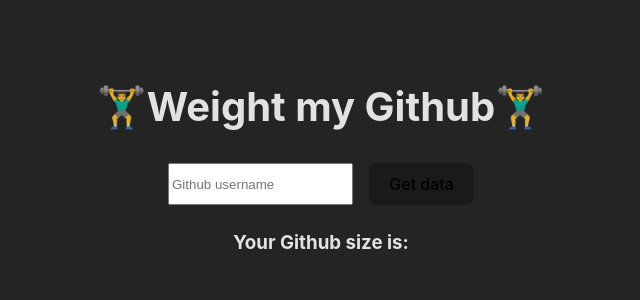
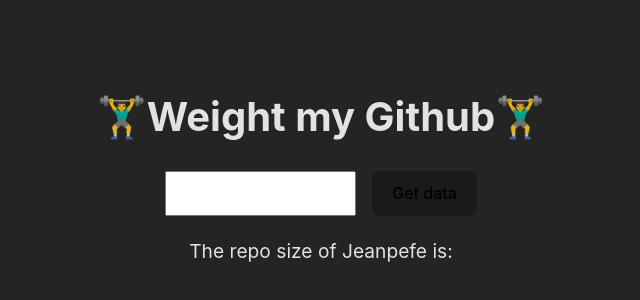
Before and after one commit to Jeanpefe/weight_my_github, a React (Vite) app in the folder weight_my_github/: page / in a window 1280 px wide. Shown: the part 236-536 px from the top of the page, without its empty margins (319-959 px from the left). Built offline with nearby package versions, Linux system fonts and the light colour scheme; no server answers.

Commit message:
feat: userName state, ok msg and transition when focus on input

```diff
--- a/weight_my_github/src/App.css
+++ b/weight_my_github/src/App.css
@@ -2,10 +2,44 @@
   display: flex;
   flex-flow: column;
   align-items: center;
+  gap: 1rem
 }
 
-.username-form {
+h1 {
+  margin-bottom: 0.5rem;
+}
+
+.userName-form {
   display: flex;
   flex-direction: row;
   gap: 1rem;
 }
+
+span {
+  font-size: 1.2rem;
+}
+
+.input-wrapper {
+  display: flex;
+  /* position: relative; */
+  align-items: center;
+}
+
+input {
+  height: 2.4rem;
+  padding-left: 0.5rem;
+}
+
+.placeholder {
+  position: absolute;
+  color: white;
+  padding: 0 4px;
+  transition: all 0.05s ease-in;
+}
+
+input:focus + .placeholder {
+
+  transform: translatey(-2rem);
+  font-size: 14px;
+  color: var(--focus-color);
+}
--- a/weight_my_github/src/App.jsx
+++ b/weight_my_github/src/App.jsx
@@ -3,7 +3,7 @@
 import { useEffect, useState } from "react"
 import "./App.css"
 function App() {
-  const {size, error, getRepoInfoAndSetState} = useRepoInfo()
+  const {size, userName, error, getRepoInfoAndSetState} = useRepoInfo()
 
   useEffect(() => {
     if (error) {
@@ -16,16 +16,23 @@
 
     <main className="mainInfo">
       <h1>🏋️‍♂️Weight my Github🏋️‍♂️</h1>
-      <form className="username-form" onSubmit={(event) => {
+      <form className="userName-form" onSubmit={(event) => {
         event.preventDefault()
         getRepoInfoAndSetState({userName : event.target[0].value})
       }}>
-        <input  placeholder="Github username"></input>
+        <div className="input-wrapper">
+          <input type="text" id='input' required></input>
+          <label
+            htmlFor='input'
+            className='placeholder'>
+            userName
+          </label>
+        </div>
         <button type="submit">Get data</button>
       </form>
       { error
         ? <span>{error}</span>
-        : <GithubSize size={size}/>
+        : <GithubSize userName={userName} size={size}/>
       }
     </main>
   )
--- a/weight_my_github/src/components/GithusSize.jsx
+++ b/weight_my_github/src/components/GithusSize.jsx
@@ -1,15 +1,15 @@
 import { formatSize } from "../logic/formatSize"
 
-export default function GithubSize({size}) {
+export default function GithubSize({userName, size}) {
     const {sizeReescalated, units} = formatSize({size})
     console.log(size)
     return (
-        <h3>Your Github size is:
+        <span>The repo size of {userName} is:
             <strong>
                 {
                     size ? ` ${sizeReescalated.toFixed(3)} ${units}` : ""
                 }
             </strong>
-        </h3>
+        </span>
     )
 }
--- a/weight_my_github/src/hooks/useRepoInfo.js
+++ b/weight_my_github/src/hooks/useRepoInfo.js
@@ -4,6 +4,7 @@
 
 export default function useRepoInfo() {
     const [size, setSize] = useState(null)
+    const [userName, setUserName] = useState(null)
     const [error, setError] = useState(null)
 
     const fetchData = async ({userName}) => {
@@ -18,6 +19,7 @@
     }
 
     const getRepoInfoAndSetState = async ({userName}) => {
+        setUserName(userName)
         const newSize = await fetchData({userName})
         if (newSize !== null)
         {
@@ -29,5 +31,5 @@
         }
     }
 
-    return {size, error, getRepoInfoAndSetState}
+    return {size, userName, error, getRepoInfoAndSetState}
 }
```
